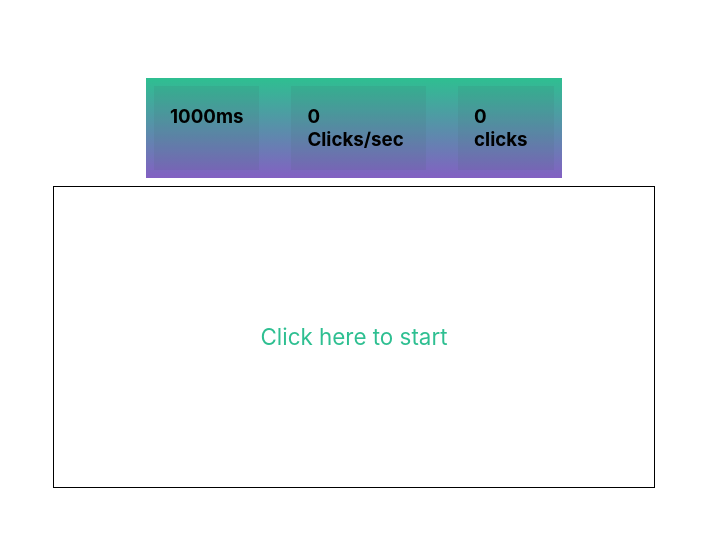
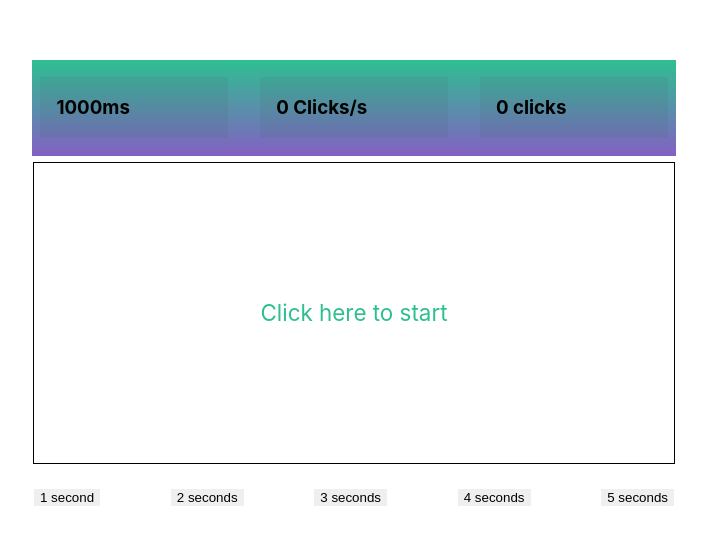
Before and after one commit to AxiE1337/clicker-reaction-app, a React (Create React App) app: page / in a window 1280 px wide. Shown: the part 117-662 px from the top of the page, without its empty margins (286-993 px from the left). Built offline with nearby package versions, Linux system fonts and the light colour scheme.

Commit message:
added some new functional

```diff
--- a/src/App.css
+++ b/src/App.css
@@ -19,7 +19,7 @@
     justify-content: center;
     align-items: center;
     border: solid 1px rgb(0, 0, 0);
-    min-width: 600px;
+    width: 50vw;
     min-height: 300px;
     pointer-events: pointer;
     transition: 300ms ease-in-out;
@@ -27,29 +27,37 @@
 
 .clicker-container .clicker:hover {
     border: solid 1px rgba(58, 115, 168, 0.664);
+    box-shadow:5px 5px 0px 0px rgb(104, 221, 182);
 }
 
 .clicker-container .stats {
     display: flex;
     justify-content: space-between;
-    width: 400px;
+    align-items: center;
+    user-select: none;
+    width: 49vw;
+    height: 10vh;
     background: linear-gradient(to top, #8360c3, #2ebf91);
     gap: 2em;
     padding: 0.5em;
-    margin-bottom: 0.5em;
+    margin-bottom: 0.4em;
+    transition: 0.3s ease;
 }
 
 .clicker-container .stats .timer {
+    width: 100%;
     background-color: rgba(65, 88, 88, 0.1);
     padding: 0em 1em;
 }
 
 .clicker-container .stats .amount {
+    width: 100%;
     background-color: rgba(65, 88, 88, 0.1);
     padding: 0em 1em;
 }
 
 .clicker-container .stats .clicksPerSec {
+    width: 100%;
     background-color: rgba(65, 88, 88, 0.1);
     padding: 0em 1em;
 }
@@ -57,12 +65,37 @@
 .clicker-container .restartBtn {
     border: none;
     background-color: #2ebf91;
+    user-select: none;
     padding: 0.5em;
-    max-width: 600px;
+    margin-bottom: 0.5em;
+    max-width: 50vw;
     width: 100%;
-    transition: 1s ease;
+    transition: 0.3s ease;
+    animation: restartBtnAmin 1s ease;
 }
 
 .clicker-container .restartBtn:hover {
     background-color: #2ebf919d;
+    box-shadow: 5px 5px 0px 0px #289FED, 10px 10px 0px 0px #5FB8FF, 15px 15px 0px 0px #A1D8FF, 20px 20px 0px 0px #CAE6FF, 25px 25px 0px 0px #E1EEFF, 5px 5px 15px 5px rgba(0,0,0,0);
 }
+
+.select {
+    display: flex;
+    justify-content: space-between;
+    margin-top: 2%;
+    width: 50vw;
+}
+
+.select .select-btns {
+
+    border: none;
+}
+
+@keyframes restartBtnAmin {
+    0% {
+        width: 10%;
+    }
+    100% {
+        width: 100%;
+    }
+}
--- a/src/App.js
+++ b/src/App.js
@@ -1,3 +1,4 @@
+// import React,{useState} from 'react';
 import Clicker from './components/Clicker';
 import './App.css';
 
--- a/src/components/Clicker.jsx
+++ b/src/components/Clicker.jsx
@@ -3,7 +3,8 @@ import React,{useRef, useState, useEffect} from 'react'
 function Clicker() {
 
     const [clicks, setClicks] = useState(1)
-    let [countDown, setCountDown] = useState(1000)
+    let [seconds ,setSeconds] = useState(1)
+    let [countDown, setCountDown] = useState(seconds * 1000)
     let [clicksPerSec, setClicksPerSec] = useState(0)
     let timer = useRef()
     let [clickBox, setClickBox] = useState(true)
@@ -11,7 +12,11 @@ function Clicker() {
     let [times, setTimes] = useState(true)
 
     useEffect(() => {
-        setClicksPerSec(clicksPerSec = (clicks - 1) / 1)
+        setCountDown(seconds * 1000)
+    }, [seconds])
+
+    useEffect(() => {
+        setClicksPerSec(clicksPerSec = (clicks - 1) / seconds)
     }, [countDown])
 
     function clicksFunc () {
@@ -21,14 +26,14 @@ function Clicker() {
             setTimes(!times)
         }
         setClicks(clicks + 1)
-        setTimeout(() => {
+        times && setTimeout(() => {
             setText(text = true)
             setClickBox(!clickBox)
-        }, 1000)
+        }, seconds * 1000)
     }
 
     function restart () {
-        setCountDown(1000)
+        setCountDown(seconds * 1000)
         setClicksPerSec(0)
         setTimes(true)
         setClickBox(clickBox = true)
@@ -36,7 +41,7 @@ function Clicker() {
     }
 
     function timerFunc () {
-        timer.current = countDown
+        timer.current = (seconds * 1000)
         let myTimer = setInterval(() => {
             timer.current -= 10
             if (timer.current < 0) {
@@ -47,12 +52,32 @@ function Clicker() {
         },10)
     }
 
+    function sec1 () {
+        setSeconds(seconds = 1)
+    }
+
+    function sec2 () {
+        setSeconds(seconds = 2)
+    }
+
+    function sec3 () {
+        setSeconds(seconds = 3)
+    }
+
+    function sec4 () {
+        setSeconds(seconds = 4)
+    }
+
+    function sec5 () {
+        setSeconds(seconds = 5)
+    }
+
     return (
         <div className='clicker-container'>
 
             <div className='stats'>
                 <div className='timer'><h3>{countDown}ms</h3></div>
-                <div className='clicksPerSec'><h3>{clicksPerSec} Clicks/sec</h3></div>
+                <div className='clicksPerSec'><h3>{clicksPerSec} Clicks/s</h3></div>
                 <div className='amount'><h3>{clicks-1} clicks</h3></div>
             </div>
 
@@ -60,8 +85,19 @@ function Clicker() {
             {clickBox? <div onClick={clicksFunc} className='clicker'>
                 {text? <p className='start-text'>Click here to start</p>: ''}</div>:
                 <div style={{pointerEvents: 'none'}} className='clicker'></div>}
+            {times?<div className='select'>
+                <button onClick={sec1} className='select-btns'>1 second</button>
+                <button onClick={sec2} className='select-btns'>2 seconds</button>
+                <button onClick={sec3} className='select-btns'>3 seconds</button>
+                <button onClick={sec4} className='select-btns'>4 seconds</button>
+                <button onClick={sec5} className='select-btns'>5 seconds</button>
+            </div>: null}
         </div>
     )
 }
 
+Clicker.defaultProps = {
+    seconds: 1,
+}
+
 export default Clicker
```
